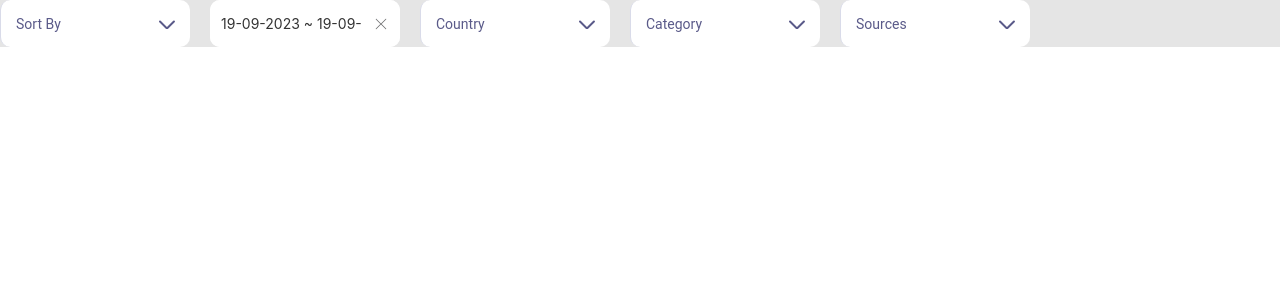
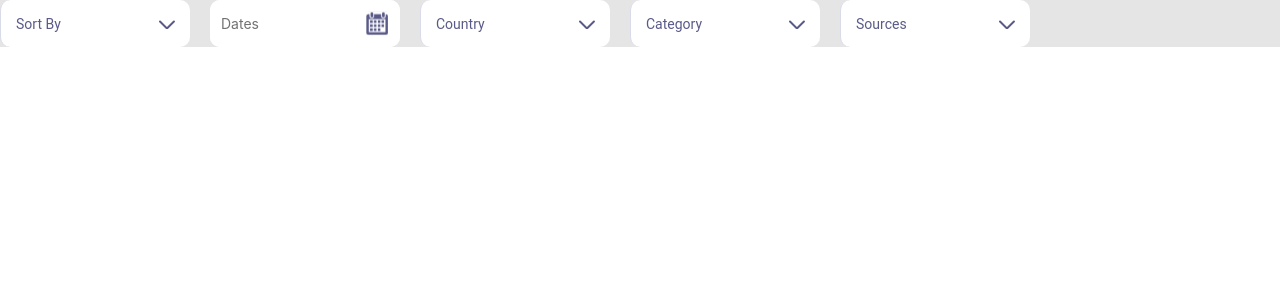
Before and after one commit to omershafrir-moveo/dispatcher-app, a React (Create React App) app: page / in a window 1280 px wide. Shown: the top 300 px of the page. Built offline with nearby package versions, Linux system fonts and the light colour scheme.

Commit message:
date picker finished- font color remained untouched

```diff
--- a/src/components/DatePicker/DatePicker.tsx
+++ b/src/components/DatePicker/DatePicker.tsx
@@ -1,31 +1,23 @@
-import DropdownOption from "../DropdownOption/DropdownOption";
-import DropDownMenu from "../DropdownMenu/DropDownMenu";
-import { noneOption } from "../../layout/BodyLayout/FiltersLayout/FilterLayout.types";
-import { DateRangePicker } from "rsuite";
-import { useState } from "react";
+import { useContext } from "react";
 import Calender from "../Icons/Calender";
 import "rsuite/DateRangeInput/styles/index.css";
-import "./styles.css";
 import StyledDatePicker from "./DatePicker.styles";
+import { SearchContext } from "../SearchContext/SearchContext";
 
 const DatePicker = () => {
-  const [range, setRange] = useState<Date[]>([new Date(), new Date()]); // Initial date range
+  const { datesRange, updateDatesRange } = useContext(SearchContext);
 
   return (
-    // <DateRangePicker appearance="default" value={[value[0],value[1]]} onChange={() => {}} />
-    <>
     <StyledDatePicker
-        value={[range[0], range[1]]}
-        // appearance="default"
+      value={datesRange}
       placeholder="Dates"
       style={{ width: "190px" }}
       showHeader={false}
       showOneCalendar={true}
       format="dd-MM-yyyy"
       caretAs={Calender}
-        // onChange={(newRange:Date[]) => setRange(newRange)}
+      onChange={updateDatesRange}
     />
-    </>
   );
 };
 
--- a/src/components/DatePicker/styles.css
+++ /dev/null
@@ -1,3 +0,0 @@
-.rs-input-group {
-  background-color: brown;
-}
--- a/src/components/SearchContext/SearchContext.tsx
+++ b/src/components/SearchContext/SearchContext.tsx
@@ -8,6 +8,7 @@ import {
 } from "../../layout/BodyLayout/FiltersLayout/FilterLayout.types";
 import useDict from "../../hooks/useDict";
 import { sortModesArrays } from "../../layout/BodyLayout/FiltersLayout/FilterLayout.types";
+import { setDate } from "date-fns";
 
 type SearchContextType = {
   isOpenRecent: boolean;
@@ -24,6 +25,8 @@ type SearchContextType = {
   updateFiltersValues: (key: string, value: SelectOptionType) => void;
   sortMode: SelectOptionType;
   updateSortMode: (newSortMode: SelectOptionType) => void;
+  datesRange: Date[];
+  updateDatesRange: (newRange: Date[]) => void;
 };
 const ContextInitalValue: SearchContextType = {
   isOpenRecent: false,
@@ -45,6 +48,8 @@ const ContextInitalValue: SearchContextType = {
   updateFiltersValues: (key, value) => {},
   sortMode: sortModesArrays[0],
   updateSortMode: () => {},
+  datesRange: [],
+  updateDatesRange: () => {},
 };
 
 export const SearchContext =
@@ -76,6 +81,11 @@ export const InputProvider: React.FC<SearchContextProps> = (props) => {
   const [sortMode, setSortMode] = useState<SelectOptionType>(
     sortModesArrays[0]
   );
+  const [datesRange, setDatesRange] = useState<Date[]>([]);
+  const updateDatesRange = (newDatesRange: Date[]) => {
+    if (newDatesRange) setDatesRange([newDatesRange[0], newDatesRange[1]]);
+    else setDatesRange([]);
+  };
 
   const handleSearchInputChange = (
     event: React.ChangeEvent<HTMLInputElement>
@@ -114,6 +124,8 @@ export const InputProvider: React.FC<SearchContextProps> = (props) => {
     updateFiltersValues: updateFiltersDict,
     sortMode: sortMode,
     updateSortMode: (newSortMode: SelectOptionType) => setSortMode(newSortMode),
+    datesRange: datesRange,
+    updateDatesRange: updateDatesRange,
   };
 
   return (
```
Also changed, not shown: src/TODO.txt, src/components/DatePicker/Calender.svg (deleted). Lines whose indentation alone changed are shown as unchanged.
